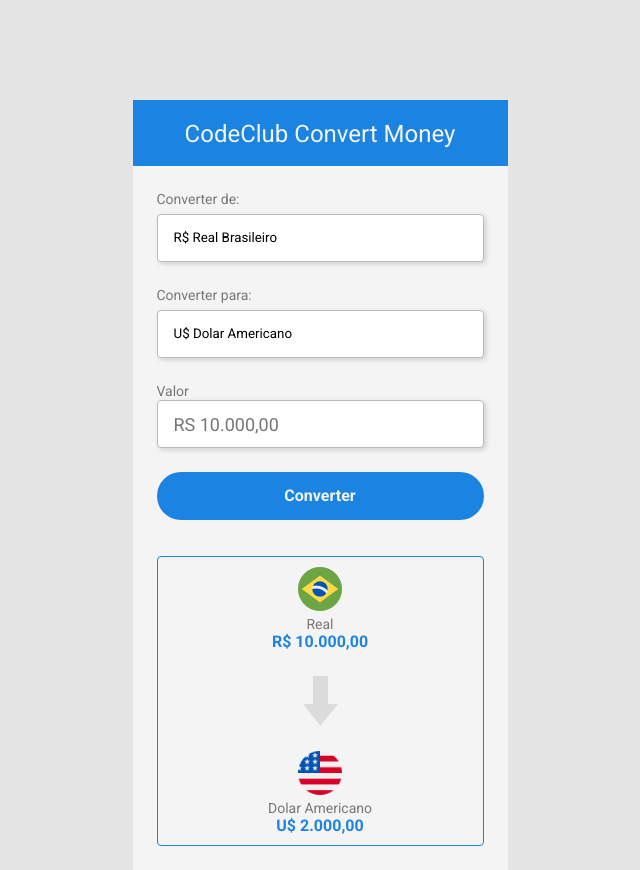
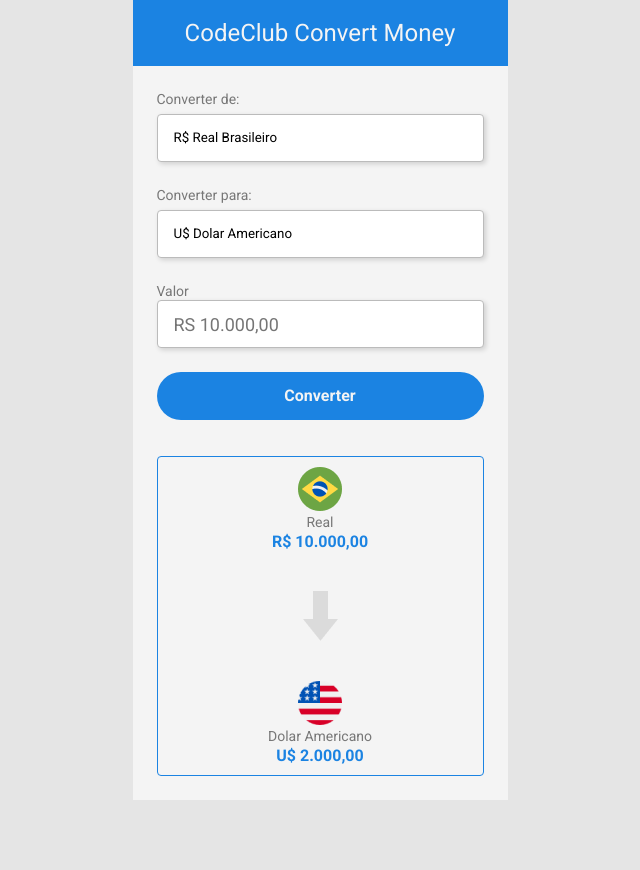
Before and after one commit to maxgsandre/PROJETO-CONVERT-MONEY, a plain HTML site: page index.html in a window 1280 px wide. Shown: the whole page, without its empty margins (320-960 px from the left). After the commit the page ends 800 px from the top, so only its background shows below. Drawn offline with Linux system fonts and the light colour scheme.

Commit message:
Atualização de código CSS usando display flex

```diff
--- a/index.html
+++ b/index.html
@@ -42,7 +42,7 @@
             <button id="convert-button" type="Button">Converter</button>
 
             <section>
-                <div class="current-container">
+                <div class="currency-container">
                     <img src="./img/brasil 2.png" alt="Bandeira Brasil">
                     <p class="currency-name">Real</p>
                     <p class="currency-value" id="real-value-text">R$ 10.000,00</p>
@@ -50,7 +50,7 @@
 
                 <img class="arrow-img" src="./img/arrowP.png" alt="Seta">
 
-                <div class="current-container">
+                <div class="currency-container">
                     <img src="./img/usa.png" id="currency-img" alt="Bandeira USA">
                     <p class="currency-name" id="currency-name">Dolar Americano</p>
                     <p class="currency-value" id="currency-value-text">U$ 2.000,00</p>
--- a/style.css
+++ b/style.css
@@ -10,25 +10,28 @@
 
 body {
     background-color: #E5E5E5;
+    display: flex;
+    justify-content: center;
+    align-items: center;
+    height: 100vh;
 }
+
 .container {
     width: 375px;
     background-color: #F4F4F4;
-    margin: 0 auto;
-    margin-top: 100px;
 }
 
 header {
     background-color: #1B83E2;
     height: 66px;
-
+    display: flex;
+    justify-content: center;
+    align-items: center;
 }
 
 h1 {
     font-size: 24px;
     color: #F4F4F4;
-    text-align: center;
-    padding-top: 25px;
 }
 
 
@@ -95,11 +98,18 @@ button:active {
 section {
     border: 1px solid #1B83E2;
     border-radius: 4px;
+    display: flex;
+    flex-direction: column;
+    align-items: center;
+    gap: 15px;
 }
 
-.current-container {
-    text-align: center;
+.currency-container {
     padding: 10px;
+    display: flex;
+    flex-direction: column;
+    align-items: center;
+    gap: 2px;
 }
 
 .currency-name {
```
